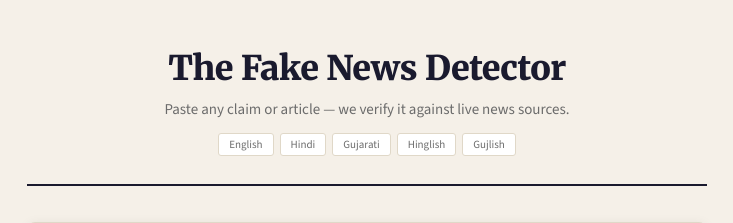
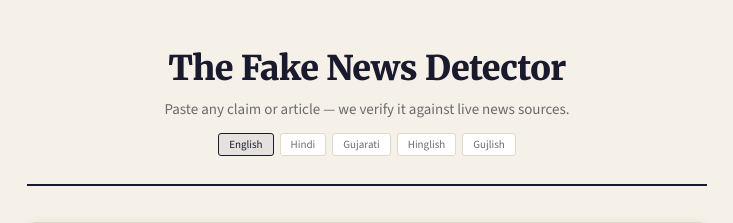
Before and after one commit to Ombhudhara/fake-new-detections, a Flask app: page / in a window 1280 px wide. Shown: the top 223 px of the page, without its empty margins (273-1006 px from the left). Run offline with Flask 3, Linux system fonts and the light colour scheme; parts of the project's set-up code (start-up, migrations or seed data) failed here and were passed over.

Commit message:
Make language tags clickable and automatically select Multi-Language mode

```diff
--- a/frontend/templates/index.html
+++ b/frontend/templates/index.html
@@ -91,6 +91,14 @@
       border: 1px solid var(--border);
       color: var(--text-secondary);
       font-weight: 500;
+      cursor: pointer;
+      transition: background 0.2s, border-color 0.2s;
+    }
+
+    .lang-tag.active {
+      background: rgba(41, 55, 110, 0.08);
+      border-color: var(--navy);
+      color: var(--navy);
     }
 
     /* ── Card ── */
@@ -607,12 +615,12 @@
     <div class="header">
       <h1>The Fake News Detector</h1>
       <p class="subtitle">Paste any claim or article — we verify it against live news sources.</p>
-      <div class="lang-row">
-        <span class="lang-tag">English</span>
-        <span class="lang-tag">Hindi</span>
-        <span class="lang-tag">Gujarati</span>
-        <span class="lang-tag">Hinglish</span>
-        <span class="lang-tag">Gujlish</span>
+      <div class="lang-row" id="lang-row">
+        <span class="lang-tag active" onclick="selectLanguage(this)">English</span>
+        <span class="lang-tag" onclick="selectLanguage(this)">Hindi</span>
+        <span class="lang-tag" onclick="selectLanguage(this)">Gujarati</span>
+        <span class="lang-tag" onclick="selectLanguage(this)">Hinglish</span>
+        <span class="lang-tag" onclick="selectLanguage(this)">Gujlish</span>
       </div>
     </div>
 
@@ -627,7 +635,7 @@
           <strong>Full Articles</strong>
           60+ words — analysed with machine learning for writing patterns.
         </div>
-        <div class="how-box">
+        <div class="how-box" data-mode="multilang" onclick="selectMode('multilang', this)">
           <strong>Multi-Language</strong>
           Auto-detects language and translates before analysis.
         </div>
@@ -808,6 +816,14 @@
       err.textContent = '';
     }
 
+    function selectLanguage(el) {
+      // Selecting a language implies using Multi-Language mode
+      selectMode('multilang', document.querySelector('.how-box[data-mode="multilang"]'));
+      document.querySelectorAll('.lang-tag').forEach(function (tag) {
+        tag.classList.toggle('active', tag === el);
+      });
+    }
+
     document.getElementById('main-form').addEventListener('submit', function (evt) {
       var mode = document.getElementById('analysis_mode').value;
       var text = document.getElementById('news-input').value.trim();
@@ -817,6 +833,7 @@
       if (activePanel && activePanel.id === 'panel-text') {
         var wordCount = text ? text.split(/\s+/).filter(Boolean).length : 0;
 
+        // Ensure correct mode selection based on word count
         if (mode === 'short' && wordCount > 60) {
           evt.preventDefault();
           setClientError('This is longer than 60 words. Switch to "Full Articles" to analyse longer text.');
@@ -825,6 +842,13 @@
         if (mode === 'full' && wordCount > 0 && wordCount <= 60) {
           evt.preventDefault();
           setClientError('This is shorter than 60 words. Switch to "Short Claims" to analyse short text.');
+          return;
+        }
+
+        // For non-multi-language modes, require basic English characters
+        if (mode !== 'multilang' && /[^\x00-\x7F]/.test(text)) {
+          evt.preventDefault();
+          setClientError('Please enter text in English, or select Multi-Language mode to use other languages.');
           return;
         }
       }
```
